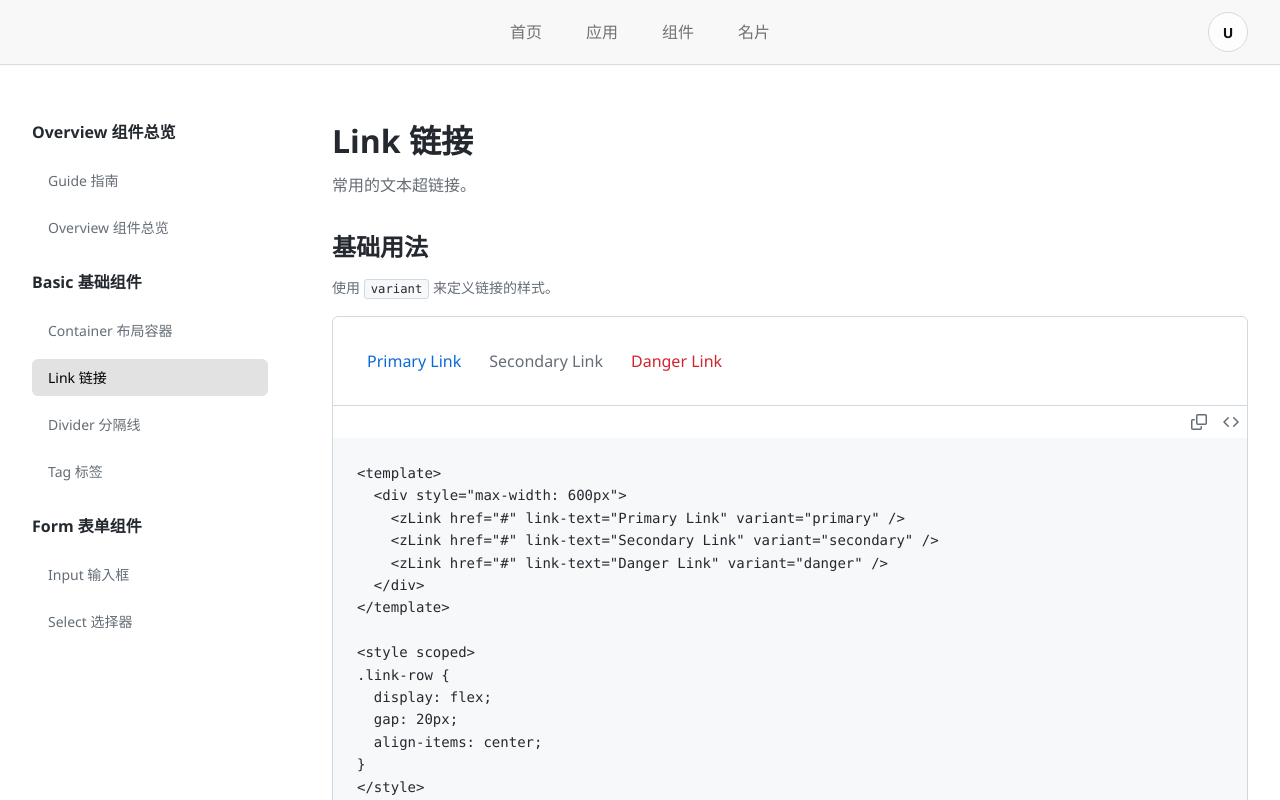
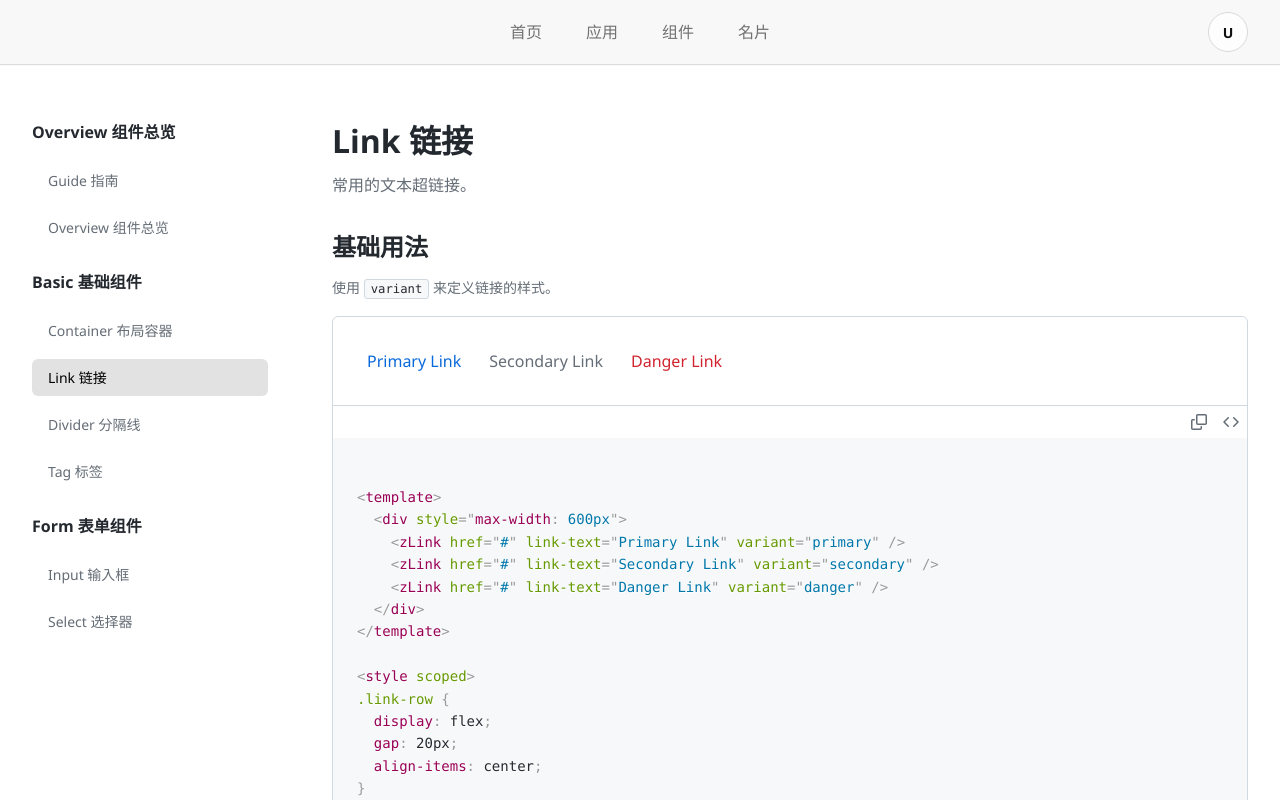
Before and after one commit to UnderHear-tools/UnderHear-Web, a Vue app in the folder UnderHear-frontend/: page /component/link in a window 1280 px wide. Both pictures are taken after a click on the button 1231 px from the left and 422 px from the top of the page. Shown: the top 800 px of the page. Built offline with nearby package versions, Linux system fonts and the light colour scheme.

Commit message:
新增代码高亮

```diff
--- a/UnderHear-frontend/package.json
+++ b/UnderHear-frontend/package.json
@@ -18,6 +18,7 @@
     "gsap": "^3.14.2",
     "lucide-vue-next": "^0.542.0",
     "monaco-editor": "^0.55.1",
+    "prismjs": "^1.30.0",
     "reka-ui": "^2.5.0",
     "tailwind-merge": "^3.3.1",
     "tailwindcss": "^4.1.12",
@@ -27,6 +28,7 @@
   },
   "devDependencies": {
     "@types/node": "^24.3.0",
+    "@types/prismjs": "^1.26.5",
     "@vitejs/plugin-vue": "^6.0.1",
     "@vue/tsconfig": "^0.7.0",
     "typescript": "^5.9.2",
--- a/UnderHear-frontend/src/module/components/views/components/link.vue
+++ b/UnderHear-frontend/src/module/components/views/components/link.vue
@@ -36,7 +36,9 @@
 
         <transition name="code-expand">
           <div v-if="demo1Visible" class="demo-code">
-            <pre><code>{{ demo1Code }}</code></pre>
+            <pre class="language-markup">
+              <code class="language-markup" v-html="demo1Highlighted"></code>
+            </pre>
             <div class="code-footer">
               <button class="hide-code-btn" @click="demo1Visible = false">
                 隐藏源代码
@@ -79,7 +81,9 @@
 
         <transition name="code-expand">
           <div v-if="demo2Visible" class="demo-code">
-            <pre><code>{{ demo2Code }}</code></pre>
+            <pre class="language-markup">
+              <code class="language-markup" v-html="demo2Highlighted"></code>
+            </pre>
             <div class="code-footer">
               <button class="hide-code-btn" @click="demo2Visible = false">
                 隐藏源代码
@@ -123,7 +127,9 @@
 
         <transition name="code-expand">
           <div v-if="demo3Visible" class="demo-code">
-            <pre><code>{{ demo3Code }}</code></pre>
+            <pre class="language-markup">
+              <code class="language-markup" v-html="demo3Highlighted"></code>
+            </pre>
             <div class="code-footer">
               <button class="hide-code-btn" @click="demo3Visible = false">
                 隐藏源代码
@@ -207,7 +213,9 @@
 </template>
 
 <script setup lang="ts">
-import { ref } from 'vue'
+import { computed, ref } from 'vue'
+import * as Prism from 'prismjs'
+import 'prismjs/themes/prism.css'
 import { zLink } from '@/components/z-ui/link/zlink'
 import { zTooltip } from '@/components/z-ui/tooltip/zTooltip'
 
@@ -264,6 +272,12 @@ const demo3Code = `<template>
   gap: 1rem;
 }
 </style>`
+
+const highlightCode = (code: string) =>
+  Prism.highlight(code, Prism.languages.markup, 'markup')
+const demo1Highlighted = computed(() => highlightCode(demo1Code))
+const demo2Highlighted = computed(() => highlightCode(demo2Code))
+const demo3Highlighted = computed(() => highlightCode(demo3Code))
 
 function copyDemo1Code() {
   navigator.clipboard.writeText(demo1Code).then(() => {
@@ -431,19 +445,21 @@ function copyDemo3Code() {
   color: var(--font-blue);
 }
 
-.demo-code pre {
+.demo-code pre[class*='language-'] {
   margin: 0;
   padding: 1.5rem;
   overflow-x: auto;
+  background: transparent;
 }
 
-.demo-code code {
+.demo-code code[class*='language-'] {
   display: block;
   font-family: 'Consolas', 'Monaco', 'Courier New', monospace;
   font-size: 0.875rem;
   line-height: 1.6;
   color: var(--font-black);
   white-space: pre;
+  background: transparent;
 }
 
 .api-section {
@@ -548,12 +564,12 @@ function copyDemo3Code() {
     height: 36px;
   }
 
-  .demo-code pre {
+  .demo-code pre[class*='language-'] {
     padding: 1rem;
     font-size: 0.75rem;
   }
 
-  .demo-code code {
+  .demo-code code[class*='language-'] {
     font-size: 0.75rem;
     line-height: 1.5;
   }
```
